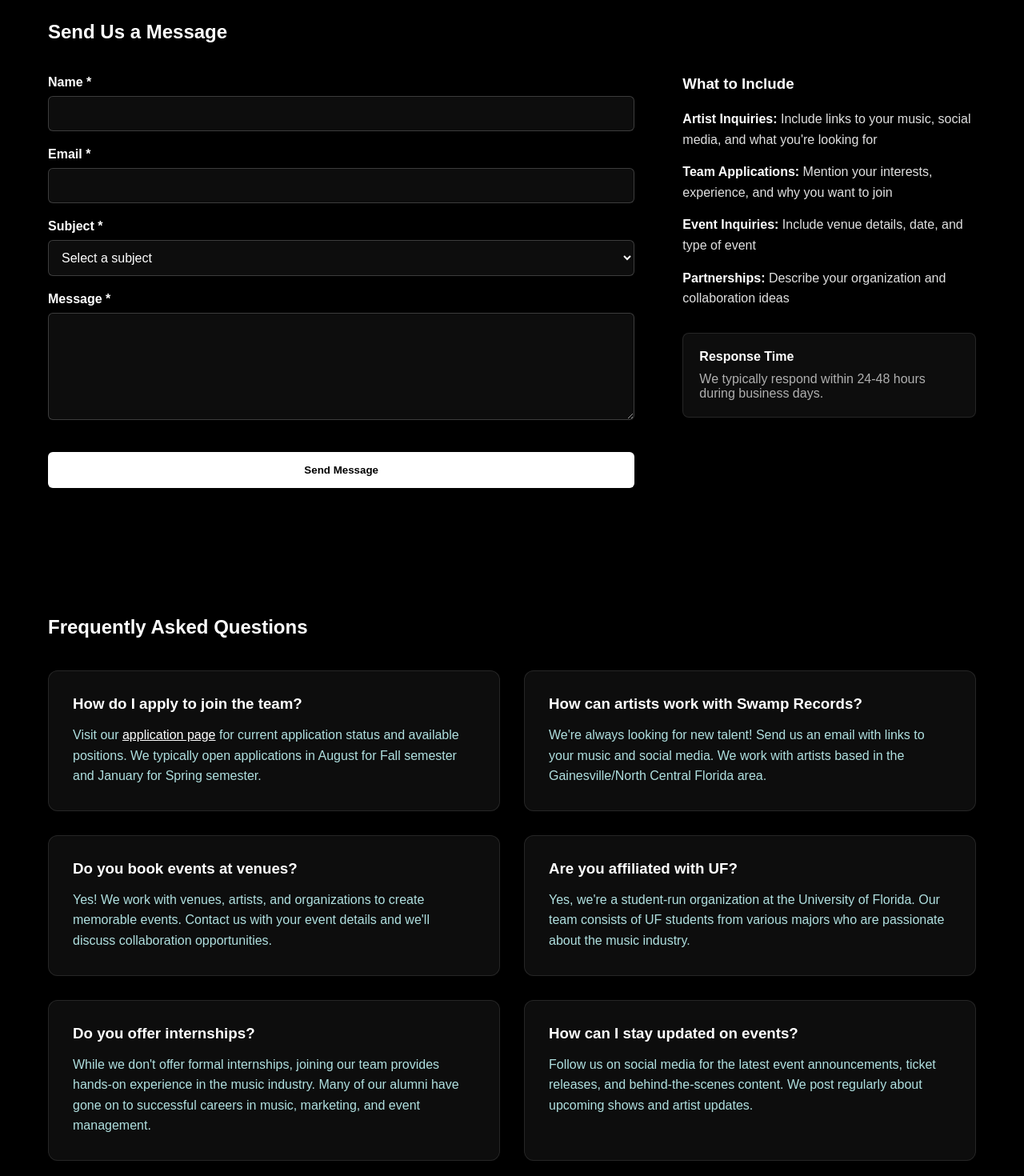
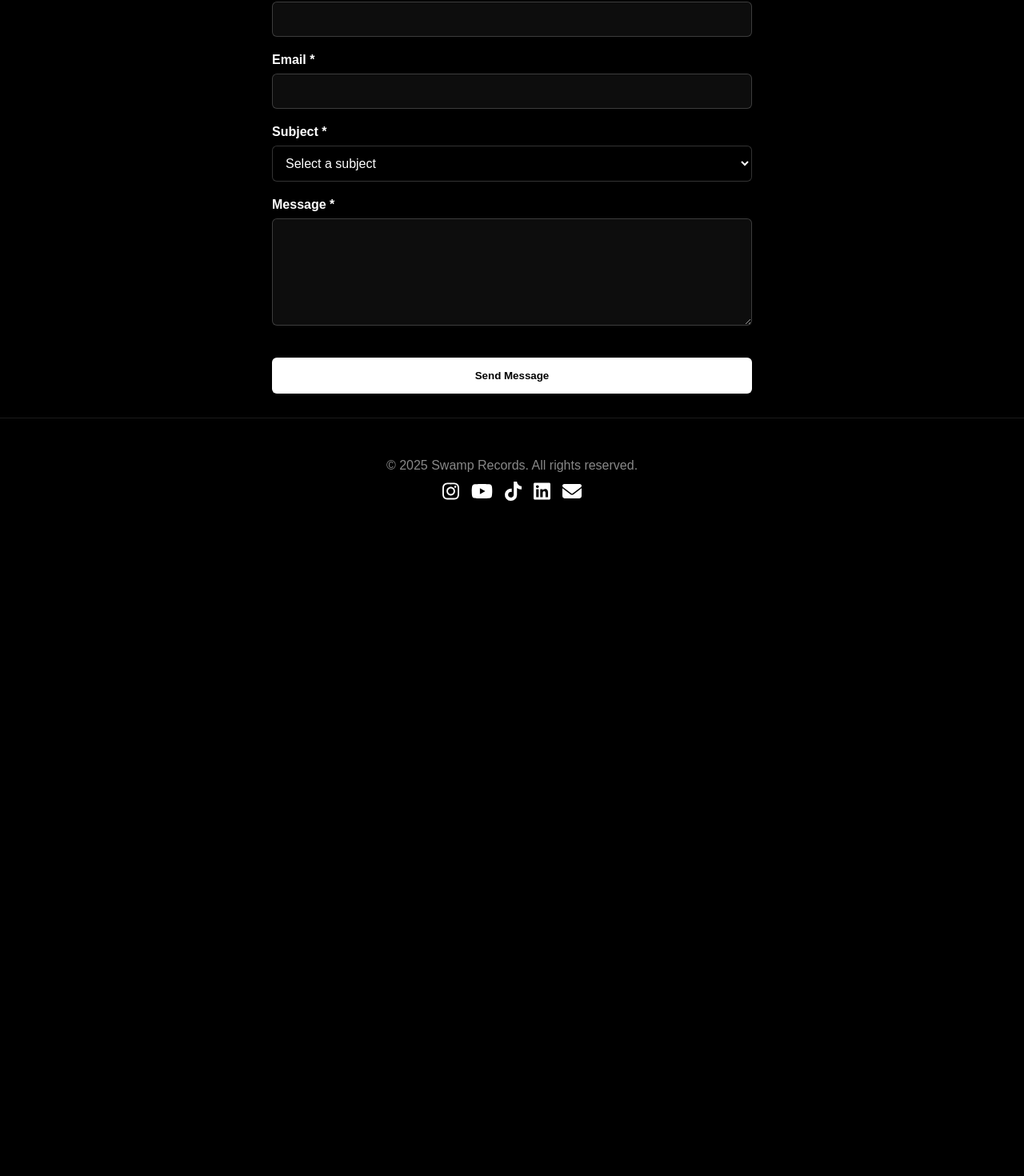
Before and after one commit to Swamp-Records/swamp-records-website, a Next.js app: page /contact in a window 1280 px wide. Shown: the part 338-1808 px from the top of the page at 80% size. After the commit the page ends 1017 px from the top, so only its background shows below. Built offline with nearby package versions, Linux system fonts and the light colour scheme.

Commit message:
contact functionality

```diff
--- a/src/app/contact/page.tsx
+++ b/src/app/contact/page.tsx
@@ -1,77 +1,108 @@
+'use client';
+
+import { useState } from "react";
+
 export default function ContactPage() {
+  const [formData, setFormData] = useState({
+    name: "",
+    email: "",
+    subject: "",
+    message: "",
+    botcheck: false,
+  });
+
+  const [status, setStatus] = useState("");
+
+  const handleChange = (e: React.ChangeEvent<HTMLInputElement | HTMLTextAreaElement | HTMLSelectElement>) => {
+    const target = e.target as HTMLInputElement | HTMLTextAreaElement | HTMLSelectElement;
+    const { name, value, type } = target;
+    const checked = (target as HTMLInputElement).checked; // only checkboxes
+
+    setFormData(prev => ({
+      ...prev,
+      [name]: type === "checkbox" ? checked : value,
+    }));
+  };
+
+  const handleSubmit = async (e: React.FormEvent<HTMLFormElement>) => {
+    e.preventDefault(); // prevent navigation
+
+    setStatus("Sending...");
+
+    const data = new FormData();
+    data.append("access_key", "5d137a1d-b43b-4a6c-aa0b-8e594affcc28");
+    data.append("name", formData.name);
+    data.append("email", formData.email);
+    data.append("subject", formData.subject);
+    data.append("message", formData.message);
+    if (formData.botcheck) data.append("botcheck", "true");
+
+    try {
+      const res = await fetch("https://api.web3forms.com/submit", {
+        method: "POST",
+        body: data,
+      });
+
+      const result = await res.json();
+
+      if (result.success) {
+        setStatus("Message sent! Thanks!");
+        setFormData({ name: "", email: "", subject: "", message: "", botcheck: false });
+      } else {
+        setStatus("Failed to send message. Please try again.");
+      }
+    } catch (error) {
+      console.error(error);
+      setStatus("An error occurred. Please try again.");
+    }
+  };
+
   return (
     <div className="contact-page">
-
-      {/* Hero Section */}
       <section className="contact-hero">
         <div className="hero-content">
           <h1>Contact Us</h1>
         </div>
       </section>
 
-      {/* Contact Information */}
-      {/* <section className="contact-info-section">
-        <div className="container">
-          <h2>Get In Touch</h2>
-          <div className="contact-grid">
-            <div className="contact-card">
-              <div className="contact-icon">
-                <FontAwesomeIcon icon={faEnvelope} />
-              </div>
-              <h3>Email</h3>
-              <p>swamprecords@gmail.com</p>
-              <p className="contact-note">For general inquiries and artist submissions</p>
-            </div>
-
-            <div className="contact-card">
-              <div className="contact-icon">
-                <FontAwesomeIcon icon={faMapMarkerAlt} />
-              </div>
-              <h3>Location</h3>
-              <p>Gainesville, Florida</p>
-              <p className="contact-note">Serving North Central Florida</p>
-            </div>
-
-            <div className="contact-card">
-              <div className="contact-icon">
-                <FontAwesomeIcon icon={faUniversity} />
-              </div>
-              <h3>University of Florida</h3>
-              <p>Student-run organization</p>
-              <p className="contact-note">Based at the University of Florida</p>
-            </div>
-
-            <div className="contact-card">
-              <div className="contact-icon">
-                <FontAwesomeIcon icon={faClock} />
-              </div>
-              <h3>Response Time</h3>
-              <p>24-48 hours</p>
-              <p className="contact-note">We'll get back to you quickly</p>
-            </div>
-          </div>
-        </div>
-      </section> */}
-
-      {/* Contact Form */}
       <section className="contact-form-section">
         <div className="container">
-          <h2>Send Us a Message</h2>
           <div className="form-container">
-            <form className="contact-form">
+            <form className="contact-form" onSubmit={handleSubmit}>
               <div className="form-group">
                 <label htmlFor="name">Name *</label>
-                <input type="text" id="name" name="name" required />
+                <input
+                  type="text"
+                  id="name"
+                  name="name"
+                  required
+                  value={formData.name}
+                  onChange={handleChange}
+                />
               </div>
 
               <div className="form-group">
                 <label htmlFor="email">Email *</label>
-                <input type="email" id="email" name="email" required />
+                <input
+                  type="email"
+                  id="email"
+                  name="email"
+                  required
+                  value={formData.email}
+                  onChange={handleChange}
+                />
               </div>
 
               <div className="form-group">
                 <label htmlFor="subject">Subject *</label>
-                <select id="subject" name="subject" required>
+                <select
+                  id="subject"
+                  name="subject"
+                  required
+                  value={formData.subject}
+                  onChange={handleChange}
+                  style={{ color: "black" }} // make dropdown text visible
+                >
                   <option value="">Select a subject</option>
                   <option value="artist-inquiry">Artist Inquiry</option>
                   <option value="team-application">Team Application</option>
@@ -84,94 +115,31 @@
 
               <div className="form-group">
                 <label htmlFor="message">Message *</label>
-                <textarea id="message" name="message" rows={6} required></textarea>
+                <textarea
+                  id="message"
+                  name="message"
+                  rows={6}
+                  required
+                  value={formData.message}
+                  onChange={handleChange}
+                />
               </div>
 
+              <input
+                type="checkbox"
+                name="botcheck"
+                style={{ display: "none" }}
+                checked={formData.botcheck}
+                onChange={handleChange}
+              />
+
               <button type="submit" className="submit-button">Send Message</button>
+
+              {status && <p style={{ marginTop: "1rem", color: "lightgreen" }}>{status}</p>}
             </form>
-
-            <div className="form-info">
-              <h3>What to Include</h3>
-              <ul>
-                <li><strong>Artist Inquiries:</strong> Include links to your music, social media, and what you&apos;re looking for</li>
-                <li><strong>Team Applications:</strong> Mention your interests, experience, and why you want to join</li>
-                <li><strong>Event Inquiries:</strong> Include venue details, date, and type of event</li>
-                <li><strong>Partnerships:</strong> Describe your organization and collaboration ideas</li>
-              </ul>
-
-              <div className="response-time">
-                <h4>Response Time</h4>
-                <p>We typically respond within 24-48 hours during business days.</p>
-              </div>
-            </div>
           </div>
         </div>
       </section>
-
-      {/* FAQ Section */}
-      <section className="faq-section">
-        <div className="container">
-          <h2>Frequently Asked Questions</h2>
-          <div className="faq-grid">
-            <div className="faq-item">
-              <h3>How do I apply to join the team?</h3>
-              <p>Visit our <a href="/apply">application page</a> for current application status and available positions. We typically open applications in August for Fall semester and January for Spring semester.</p>
-            </div>
-
-            <div className="faq-item">
-              <h3>How can artists work with Swamp Records?</h3>
-              <p>We&apos;re always looking for new talent! Send us an email with links to your music and social media. We work with artists based in the Gainesville/North Central Florida area.</p>
-            </div>
-
-            <div className="faq-item">
-              <h3>Do you book events at venues?</h3>
-              <p>Yes! We work with venues, artists, and organizations to create memorable events. Contact us with your event details and we&apos;ll discuss collaboration opportunities.</p>
-            </div>
-
-            <div className="faq-item">
-              <h3>Are you affiliated with UF?</h3>
-              <p>Yes, we&apos;re a student-run organization at the University of Florida. Our team consists of UF students from various majors who are passionate about the music industry.</p>
-            </div>
-
-            <div className="faq-item">
-              <h3>Do you offer internships?</h3>
-              <p>While we don&apos;t offer formal internships, joining our team provides hands-on experience in the music industry. Many of our alumni have gone on to successful careers in music, marketing, and event management.</p>
-            </div>
-
-            <div className="faq-item">
-              <h3>How can I stay updated on events?</h3>
-              <p>Follow us on social media for the latest event announcements, ticket releases, and behind-the-scenes content. We post regularly about upcoming shows and artist updates.</p>
-            </div>
-          </div>
-        </div>
-      </section>
-
-      {/* Social Media */}
-      {/* <section className="social-section">
-        <div className="container">
-          <h2>Follow Us</h2>
-          <p>Stay connected with Swamp Records on social media for the latest updates, behind-the-scenes content, and exclusive announcements.</p>
-          <div className="social-grid">
-            <a href="#" className="social-card">
-              <h3>Instagram</h3>
-              <p>Behind-the-scenes content, artist spotlights, and event updates</p>
-            </a>
-            <a href="#" className="social-card">
-              <h3>YouTube</h3>
-              <p>Live performances, artist interviews, and event highlights</p>
-            </a>
-            <a href="#" className="social-card">
-              <h3>TikTok</h3>
-              <p>Fun content, artist takeovers, and quick updates</p>
-            </a>
-            <a href="#" className="social-card">
-              <h3>LinkedIn</h3>
-              <p>Professional updates, team announcements, and industry insights</p>
-            </a>
-          </div>
-        </div>
-      </section> */}
-
     </div>
   );
 }
--- a/src/app/globals.css
+++ b/src/app/globals.css
@@ -1185,8 +1185,17 @@
 .contact-form-section,
 .faq-section,
 .social-section {
-  padding: 80px 20px;
+  padding: 30px 20px;
   background: black;
+}
+
+.contact-form select,
+.contact-form select option {
+  color: white !important;           /* Ensures text is visible */
+  background-color: black !important;
+  padding: 0.5rem;
+  border-radius: 4px;
+  border: 1px solid #ccc;
 }
 
 .contact-grid {
@@ -1227,13 +1236,15 @@
 }
 
 .form-container {
-  display: grid;
-  grid-template-columns: 2fr 1fr;
-  gap: 60px;
-  margin-top: 40px;
+  display: flex;
+  justify-content: center; /* centers horizontally */
+  align-items: flex-start; /* aligns top of form with container */
+  gap: 0; /* no gap needed for single form */
 }
 
 .contact-form {
+  width: 100%;
+  max-width: 600px; /* form won’t be too wide */
   display: flex;
   flex-direction: column;
   gap: 20px;
@@ -1282,6 +1293,11 @@
 
 .submit-button:hover {
   background: #e0e0e0;
+}
+
+.form-info {
+  margin-top: 40px;
+  max-width: 600px;
 }
 
 .form-info h3 {
```
Also changed, not shown: src/components/Footer.tsx (+5 -5 lines), src/components/Navigation.tsx (+4 -4 lines).
